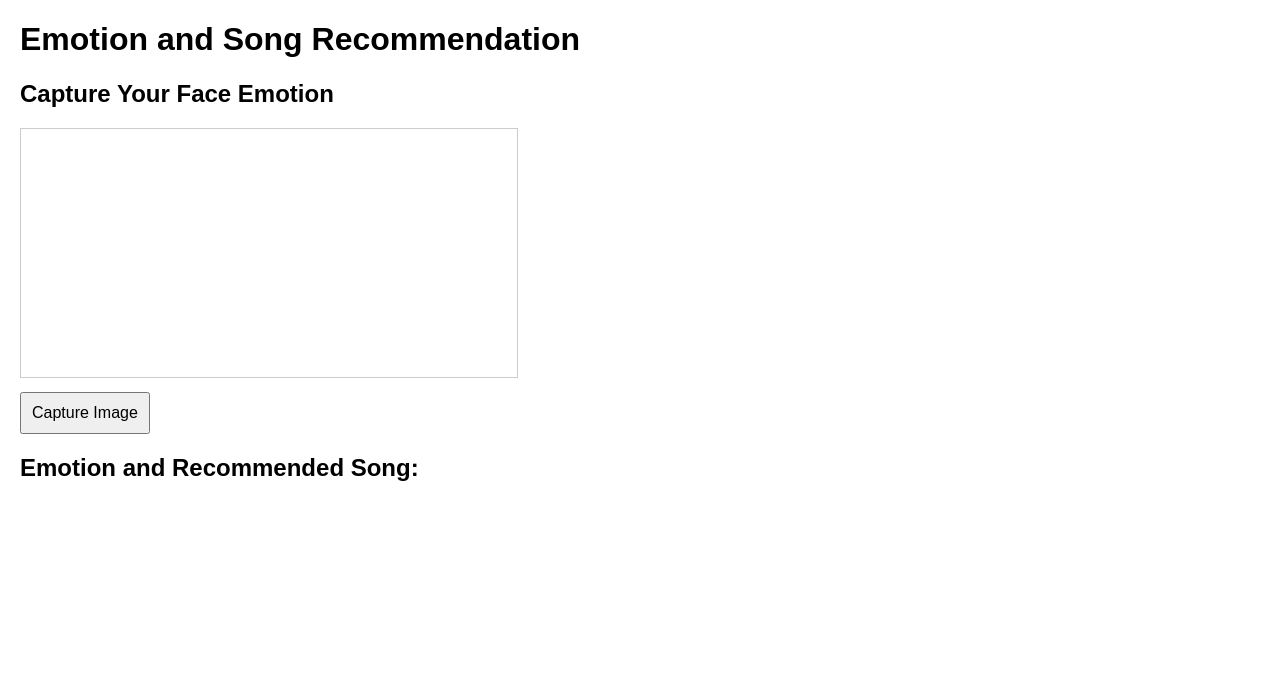
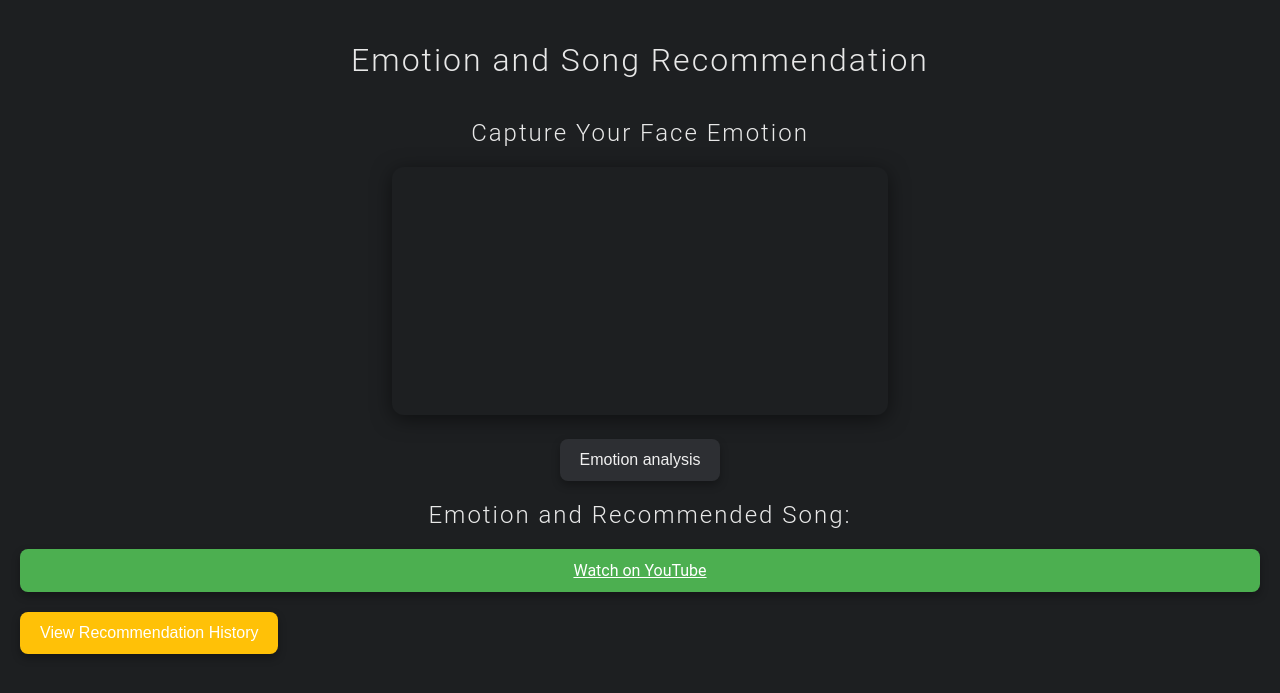
Before and after one commit to AntonioLabinjan/FeelTrak, a Flask app: page / in a window 1280 px wide. Shown: the top 693 px of the page. Run offline with Flask 3, Linux system fonts and the light colour scheme; parts of the project's set-up code (start-up, migrations or seed data) failed here and were passed over.

Commit message:
Update index.html

```diff
--- a/templates/index.html
+++ b/templates/index.html
@@ -6,24 +6,122 @@
     <title>Emotion and Song Recommendation</title>
     <style>
         body {
-            font-family: Arial, sans-serif;
-            margin: 20px;
+            font-family: 'Roboto', sans-serif;
+            background-color: #1d1f21;
+            color: #f0f0f0;
+            margin: 0;
+            padding: 20px;
         }
+
+        h1, h2 {
+            color: #e8e8e8;
+            text-align: center;
+            font-weight: 300;
+            letter-spacing: 2px;
+            margin-bottom: 20px;
+        }
+
         #song-info {
             margin-top: 20px;
+            text-align: center;
         }
+
         #face-capture {
+            margin-top: 40px;
+            text-align: center;
+        }
+
+        #video {
+            width: 40%;
+            border-radius: 12px;
+            box-shadow: 0 4px 20px rgba(0, 0, 0, 0.5);
+        }
+
+        #capture-button {
             margin-top: 20px;
+            padding: 12px 20px;
+            font-size: 16px;
+            background-color: #2d2f33;
+            color: #f0f0f0;
+            border: none;
+            border-radius: 8px;
+            cursor: pointer;
+            transition: background-color 0.3s, transform 0.2s;
+            box-shadow: 0 4px 8px rgba(0, 0, 0, 0.3);
         }
-        #video {
-            width: 40%;  /* Adjust this value to make the video window smaller */
-            height: auto;
-            border: 1px solid #ccc;
+
+        #capture-button:hover {
+            background-color: #3a3d41;
+            transform: scale(1.05);
         }
-        #capture-button {
-            margin-top: 10px;
-            padding: 10px;
+
+        p {
+            font-size: 18px;
+            margin: 10px 0;
+            color: #bdbdbd;
+        }
+
+        #emotion {
+            font-size: 22px;
+            color: #9e9e9e;
+            font-weight: bold;
+        }
+
+        .fade-in {
+            opacity: 0;
+            animation: fadeIn 1s forwards;
+        }
+
+        @keyframes fadeIn {
+            to {
+                opacity: 1;
+            }
+        }
+
+        #song-info p {
+            opacity: 0;
+            animation: fadeIn 2s forwards;
+        }
+
+        #youtube-link, #open-youtube, #history-button {
+            margin-top: 20px;
+            padding: 12px 20px;
             font-size: 16px;
+            color: white;
+            border: none;
+            cursor: pointer;
+            text-align: center;
+            display: block; /* Always visible */
+            border-radius: 8px;
+            transition: background-color 0.3s, transform 0.2s;
+            box-shadow: 0 4px 8px rgba(0, 0, 0, 0.3);
+        }
+
+        #youtube-link {
+            background-color: #4CAF50;
+        }
+
+        #youtube-link:hover {
+            background-color: #45a049;
+            transform: scale(1.05);
+        }
+
+        #open-youtube {
+            background-color: #2196F3;
+        }
+
+        #open-youtube:hover {
+            background-color: #1e88e5;
+            transform: scale(1.05);
+        }
+
+        #history-button {
+            background-color: #FFC107;
+        }
+
+        #history-button:hover {
+            background-color: #FFB300;
+            transform: scale(1.05);
         }
     </style>
 </head>
@@ -35,7 +133,7 @@
         <h2>Capture Your Face Emotion</h2>
         <video id="video" autoplay></video>
         <br>
-        <button id="capture-button">Capture Image</button>
+        <button id="capture-button">Emotion analysis</button>
     </div>
 
     <!-- Display results -->
@@ -46,10 +144,13 @@
         <p id="song-artist"></p>
         <p id="song-album"></p>
         <p id="song-release-date"></p>
+        <a id="youtube-link" href="" target="_blank">Watch on YouTube</a>
     </div>
 
+    <!-- History Button -->
+    <button id="history-button" onclick="window.location.href='/recommendation_history';">View Recommendation History</button>
+
     <script>
-        // Function to initialize the webcam
         async function initCamera() {
             const video = document.getElementById('video');
             const stream = await navigator.mediaDevices.getUserMedia({ video: true });
@@ -57,7 +158,6 @@
             video.play();
         }
 
-        // Function to capture an image from the webcam
         document.getElementById('capture-button').addEventListener('click', async () => {
             const video = document.getElementById('video');
             const canvas = document.createElement('canvas');
@@ -83,26 +183,26 @@
 
                 if (data.recommended_song === 'No songs found for this mood.') {
                     document.getElementById('song-name').textContent = data.recommended_song;
-                    document.getElementById('song-artist').textContent = '';
-                    document.getElementById('song-album').textContent = '';
-                    document.getElementById('song-release-date').textContent = '';
+                    document.getElementById('youtube-link').style.display = 'none';
                 } else {
                     document.getElementById('song-name').textContent = `Song: ${data.recommended_song.name}`;
                     document.getElementById('song-artist').textContent = `Artist: ${data.recommended_song.artist}`;
                     document.getElementById('song-album').textContent = `Album: ${data.recommended_song.album}`;
                     document.getElementById('song-release-date').textContent = `Release Date: ${data.recommended_song.release_date}`;
+
+                    const youtubeLink = data.recommended_song.youtube_link;
+
+                    document.getElementById('youtube-link').href = youtubeLink;
+                    document.getElementById('youtube-link').style.display = 'block';
                 }
             } else {
                 document.getElementById('emotion').textContent = `Error: ${data.error}`;
-                document.getElementById('song-name').textContent = '';
-                document.getElementById('song-artist').textContent = '';
-                document.getElementById('song-album').textContent = '';
-                document.getElementById('song-release-date').textContent = '';
+                document.getElementById('youtube-link').style.display = 'none';
             }
         });
 
-        // Initialize the camera when the page loads
         window.onload = initCamera;
     </script>
+
 </body>
 </html>
```
